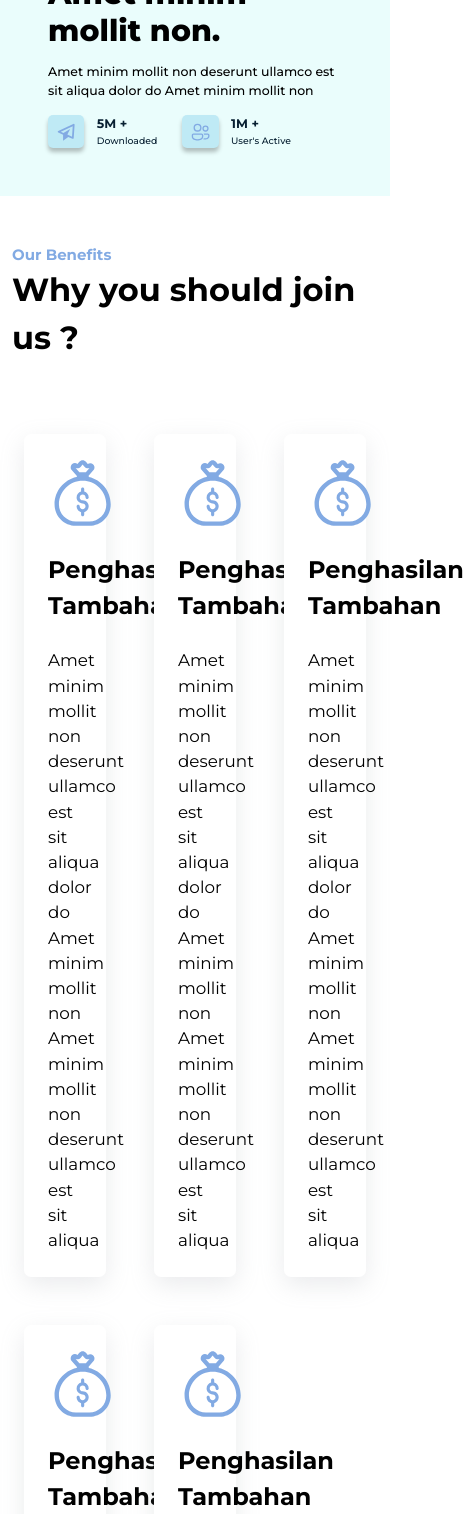
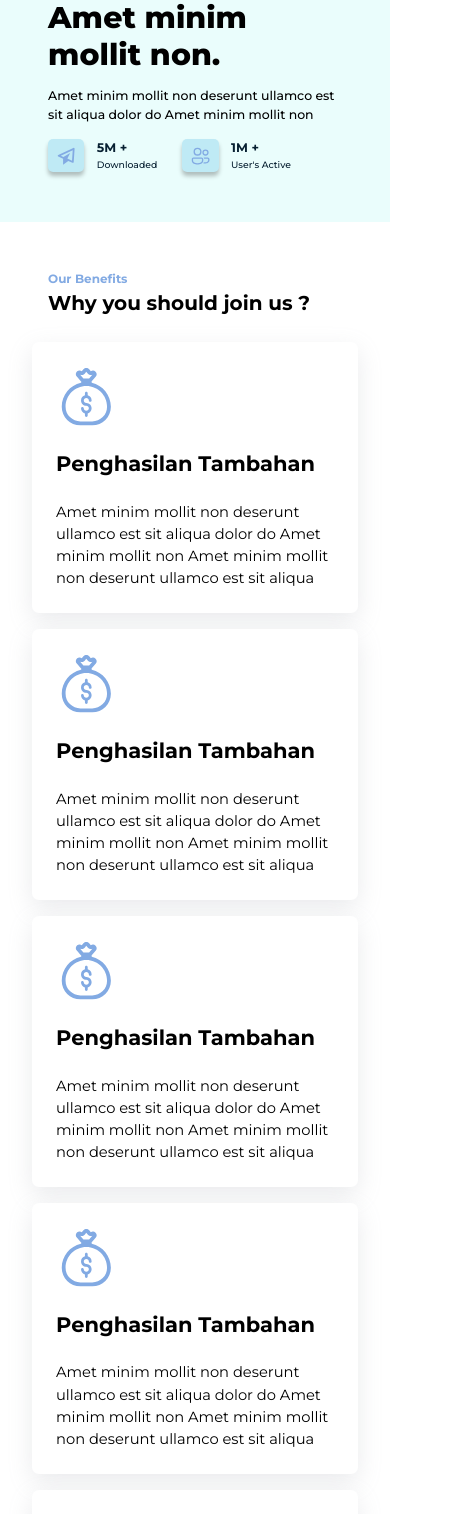
Before and after one commit to daverussell13/fe-mygallery, a Next.js app: page / in a window 390 px wide. Shown: the part 432-1946 px from the top of the page, 464 px wide, since content can reach past the window. Built offline with nearby package versions, Linux system fonts and the light colour scheme.

Commit message:
benefit section responsive

```diff
--- a/components/Home/BenefitCard.jsx
+++ b/components/Home/BenefitCard.jsx
@@ -2,7 +2,7 @@ import styles from "./Styles/BenefitSection.module.css";
 
 export default function BenefitCard({ title, description, children }) {
   return (
-    <div className={`col p-4 ${styles.card_container}`}>
+    <div className={`col p-md-4 p-2 ${styles.card_container}`}>
       <div className={`d-flex flex-column p-4 ${styles.card}`}>
         <div className={styles.card_icon}>{children}</div>
         <div className={styles.card_title}>{title}</div>
--- a/components/Home/BenefitSection.jsx
+++ b/components/Home/BenefitSection.jsx
@@ -5,22 +5,21 @@ export default function BenefitSection() {
   return (
     <section className="py-5">
       <div className="container">
-        <div className="row mb-5">
-          <div className={`col d-flex flex-column ${styles.heading}`}>
+        <div className="row mb-3">
+          <div className={`col d-flex flex-column ${styles.heading} px-5`}>
             <div className={styles.heading_title}>Our Benefits</div>
             <div className={styles.heading_subtitle}>
               Why you should join us ?
             </div>
           </div>
         </div>
-        <div className="row row-cols-3">
+        <div className="row row-cols-lg-3 row-cols-sm-2 row-cols-1 px-4 px-sm-0">
           <BenefitCard
             title="Penghasilan Tambahan"
             description="Amet minim mollit non deserunt ullamco est sit aliqua dolor do Amet minim mollit non Amet minim mollit non deserunt ullamco est sit aliqua"
           >
             <svg
-              width="70"
-              height="70"
+              className={styles.card_icon_svg}
               viewBox="0 0 70 70"
               fill="none"
               xmlns="http://www.w3.org/2000/svg"
@@ -40,8 +39,7 @@ export default function BenefitSection() {
             description="Amet minim mollit non deserunt ullamco est sit aliqua dolor do Amet minim mollit non Amet minim mollit non deserunt ullamco est sit aliqua"
           >
             <svg
-              width="70"
-              height="70"
+              className={styles.card_icon_svg}
               viewBox="0 0 70 70"
               fill="none"
               xmlns="http://www.w3.org/2000/svg"
@@ -61,8 +59,7 @@ export default function BenefitSection() {
             description="Amet minim mollit non deserunt ullamco est sit aliqua dolor do Amet minim mollit non Amet minim mollit non deserunt ullamco est sit aliqua"
           >
             <svg
-              width="70"
-              height="70"
+              className={styles.card_icon_svg}
               viewBox="0 0 70 70"
               fill="none"
               xmlns="http://www.w3.org/2000/svg"
@@ -82,8 +79,7 @@ export default function BenefitSection() {
             description="Amet minim mollit non deserunt ullamco est sit aliqua dolor do Amet minim mollit non Amet minim mollit non deserunt ullamco est sit aliqua"
           >
             <svg
-              width="70"
-              height="70"
+              className={styles.card_icon_svg}
               viewBox="0 0 70 70"
               fill="none"
               xmlns="http://www.w3.org/2000/svg"
@@ -103,8 +99,7 @@ export default function BenefitSection() {
             description="Amet minim mollit non deserunt ullamco est sit aliqua dolor do Amet minim mollit non Amet minim mollit non deserunt ullamco est sit aliqua"
           >
             <svg
-              width="70"
-              height="70"
+              className={styles.card_icon_svg}
               viewBox="0 0 70 70"
               fill="none"
               xmlns="http://www.w3.org/2000/svg"
--- a/components/Home/HeroSection.jsx
+++ b/components/Home/HeroSection.jsx
@@ -3,7 +3,7 @@ import Image from "next/image";
 
 export default function HeroSection() {
   return (
-    <section className={`${styles.hero} pb-5 pt-md-3 pt-lg-0 pt-4`}>
+    <section className={`${styles.hero} py-5 py-md-4`}>
       <div className="container px-5">
         <div className="row px-lg-5">
           <div className="col-md-6 d-flex justify-content-center align-items-center order-2 order-md-1">
--- a/components/Home/Styles/BenefitSection.module.css
+++ b/components/Home/Styles/BenefitSection.module.css
@@ -4,7 +4,7 @@
 
 .heading_title {
   font-weight: 700;
-  font-size: 15px;
+  font-size: 1.2em;
   color: #82aae3;
 }
 
@@ -15,14 +15,16 @@
 }
 
 /* Card */
-.card_container {
-}
-
 .card {
   gap: 1.5em;
   background: #ffffff;
   box-shadow: 0px 8px 24px rgba(149, 157, 165, 0.2);
   border-radius: 7px;
+}
+
+.card_icon_svg {
+  width: 4.375em;
+  height: 4.375em;
 }
 
 .card_title {
@@ -38,3 +40,27 @@
   line-height: 150%;
   color: #000000;
 }
+
+@media screen and (max-width: 1199.98px) {
+  .card_container {
+    font-size: 14px;
+  }
+}
+
+@media screen and (max-width: 575.98px) {
+  .heading {
+    font-size: 14px;
+  }
+}
+
+@media screen and (max-width: 480px) {
+  .heading {
+    font-size: 10px;
+  }
+}
+
+@media screen and (max-width: 360px) {
+  .heading {
+    font-size: 8px;
+  }
+}
--- a/components/Home/Styles/HeroSection.module.css
+++ b/components/Home/Styles/HeroSection.module.css
@@ -1,6 +1,7 @@
 /* Hero section */
 .hero {
   background: #eafdfc;
+  padding-bottom: 50px !important;
 }
 
 .hero_title {
@@ -73,8 +74,8 @@
     font-size: 12px;
   }
   .image_container {
-    width: 400px;
-    height: 400px;
+    width: 350px;
+    height: 350px;
   }
 }
 
@@ -90,7 +91,7 @@
 
 @media screen and (max-width: 360px) {
   .hero {
-    font-size: 8px;
+    font-size: 9px;
   }
   .image_container {
     width: 250px;
--- a/components/Nav/LoginButton.jsx
+++ b/components/Nav/LoginButton.jsx
@@ -4,7 +4,7 @@ import Link from "next/link";
 export default function LoginButton() {
   return (
     <Link href="/login" className={`${styles.login_btn} ${styles.nav_button}`}>
-      Register
+      Login
     </Link>
   );
 }
```
